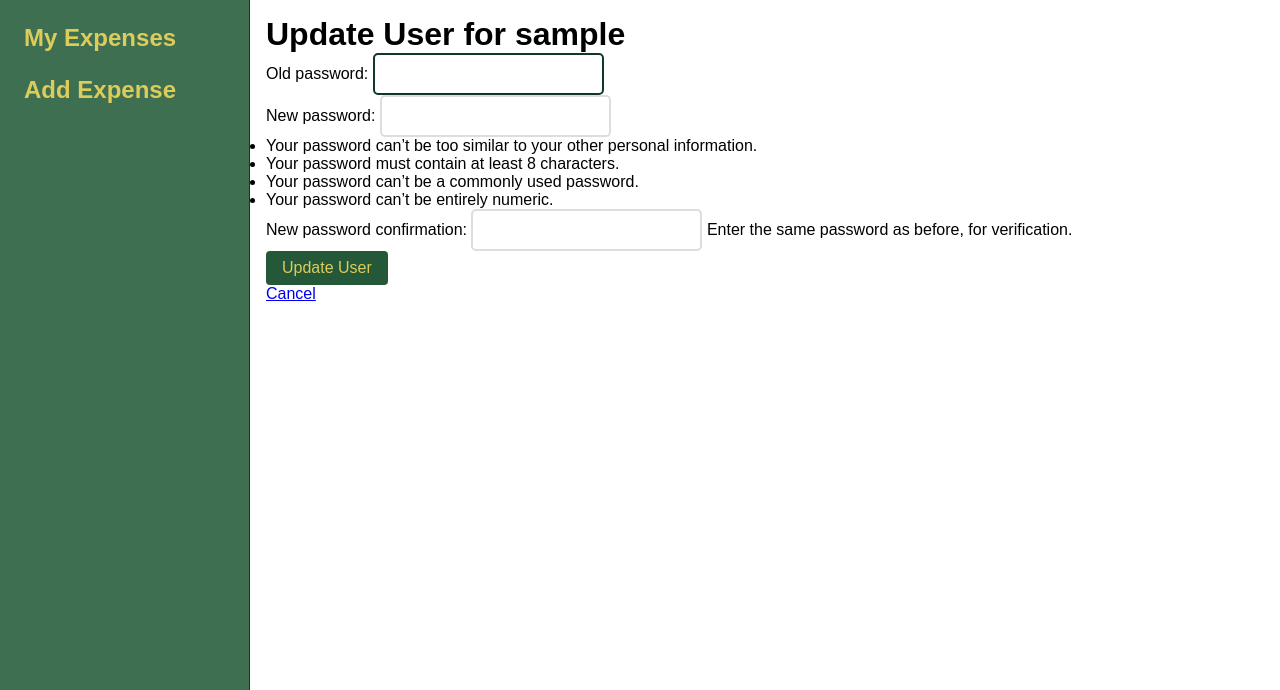
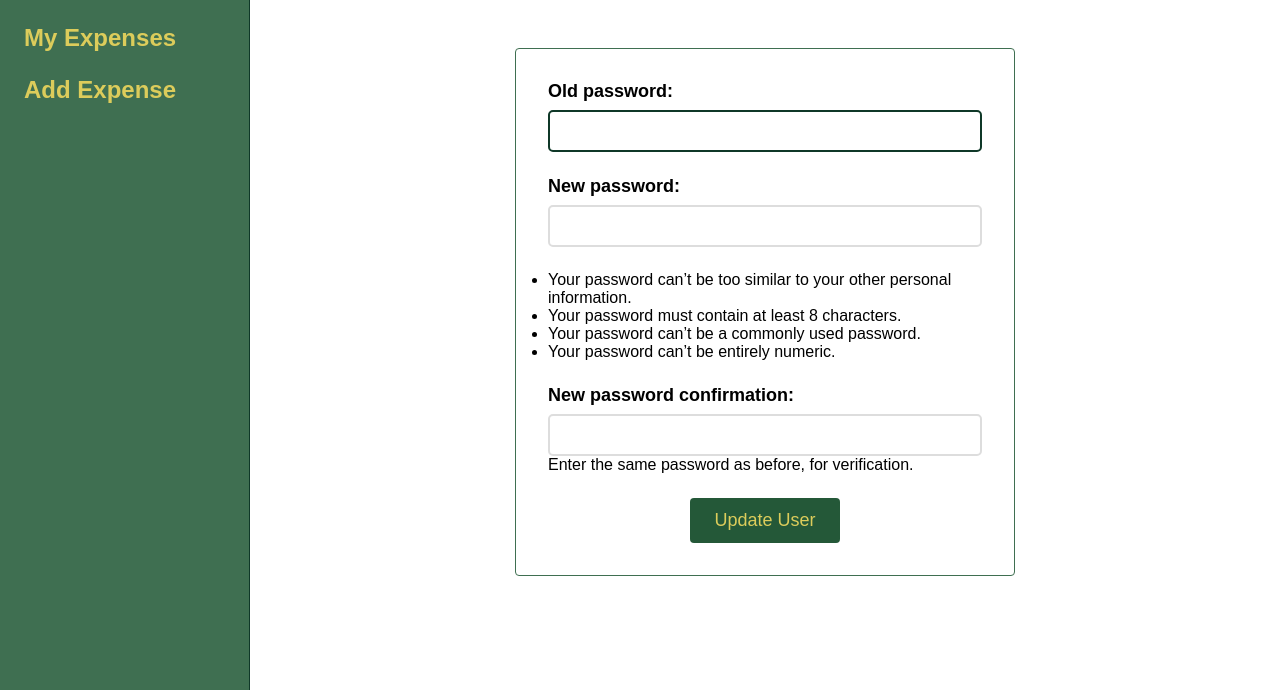
Before and after one commit to LenaPradoP/Breaking-Budget, a Django app: page /users/1/edit/ in a window 1280 px wide. Shown: the part 110-800 px from the top of the page. Run offline with Django 5.2, Linux system fonts and the light colour scheme; the visitor is signed in with stand-in values (Sample User, id 1); data comes from the database, SQL or seed files in the repository.

Commit message:
Add css styling to forms

```diff
--- a/static/css/base.css
+++ b/static/css/base.css
@@ -312,3 +312,43 @@ input[type="checkbox"] {
     font-size: 0.9rem;
     line-height: 1;
 }
+
+.new-user-form,
+.edit-user-form,
+.update-expense-form,
+.new-expense-form {
+    max-width: 500px;
+    margin: 2rem auto;
+    padding: 2rem;
+    background: white;
+    border: 1px solid #3F6F51;
+    border-radius: 4px;
+}
+
+.new-user-form p,
+.edit-user-form p,
+.update-expense-form p,
+.new-expense-form p {
+    display: flex;
+    flex-direction: column;
+    margin-bottom: 1.5rem;
+}
+
+.new-user-form label,
+.edit-user-form label,
+.update-expense-form label,
+.new-expense-form label {
+    font-weight: bold;
+    margin-bottom: 0.5rem;
+    font-size: 18px;
+}
+
+.new-user-form button[type="submit"],
+.edit-user-form button[type="submit"],
+.update-expense-form button[type="submit"],
+.new-expense-form button[type="submit"] {
+    padding: 12px 24px;
+    font-size: 18px;
+    margin: 1rem auto 0 auto;
+    display: block;
+}
--- a/templates/expenses/new.html
+++ b/templates/expenses/new.html
@@ -4,7 +4,7 @@
 
 {% block content %}
 
-  <form action="{% url 'expenses:create_expense' %}" method="POST">
+  <form action="{% url 'expenses:create_expense' %}" method="POST" class="new-expense-form">
     {% csrf_token %}
     <p>
         <label for="{{ form.date.id_for_label }}">Date</label>
--- a/templates/expenses/update.html
+++ b/templates/expenses/update.html
@@ -3,11 +3,9 @@
 {% block title %}New Expense{% endblock %}
 
 {% block content %}
- <h1> Update your Expense</h1>
-        <form method="post" action="{% url 'expenses:update_expense' expense.pk%}">
+        <form method="post" action="{% url 'expenses:update_expense' expense.pk%}" class="update-expense-form">
         {% csrf_token %}
         {{ form.as_p }}
         <button type="submit"> Update Expense</button>
-        <a href="{% url 'expenses:list_expenses' %}">Cancel</a>
     </form>
   {% endblock %}
--- a/templates/users/edit_user.html
+++ b/templates/users/edit_user.html
@@ -3,13 +3,9 @@
 {% block title %}Update User{% endblock %}
 
 {% block content %}
-    <h1>Update User for {{ user.username }}</h1>
-
-    <form method="post" action="{% url 'users:update_user' user.pk %}">
+    <form method="post" action="{% url 'users:update_user' user.pk %}" class="edit-user-form">
         {% csrf_token %}
         {{ form.as_p }}
         <button type="submit">Update User</button>
     </form>
-
-    <a href="{% url 'users:user_detail' user.pk %}">Cancel</a>
   {% endblock %}
--- a/templates/users/new.html
+++ b/templates/users/new.html
@@ -3,7 +3,7 @@
 {% block title %}Create Traveler{% endblock %}
 
 {% block content %}
-  <form action="{% url 'users:create_user' %}" method="POST">
+  <form action="{% url 'users:create_user' %}" method="POST" class="new-user-form">
     {% csrf_token %}
     <p>
         <label for="{{ form.username.id_for_label }}">Username</label>
@@ -22,6 +22,5 @@
         {{ form.password2 }} {{ form.password2.errors }}
     </p>
     <button type="submit">Create new Traveler</button>
-    <a href="{% url 'expenses:list_expenses' %}">Cancel</a>
   </form>
   {% endblock %}
```
